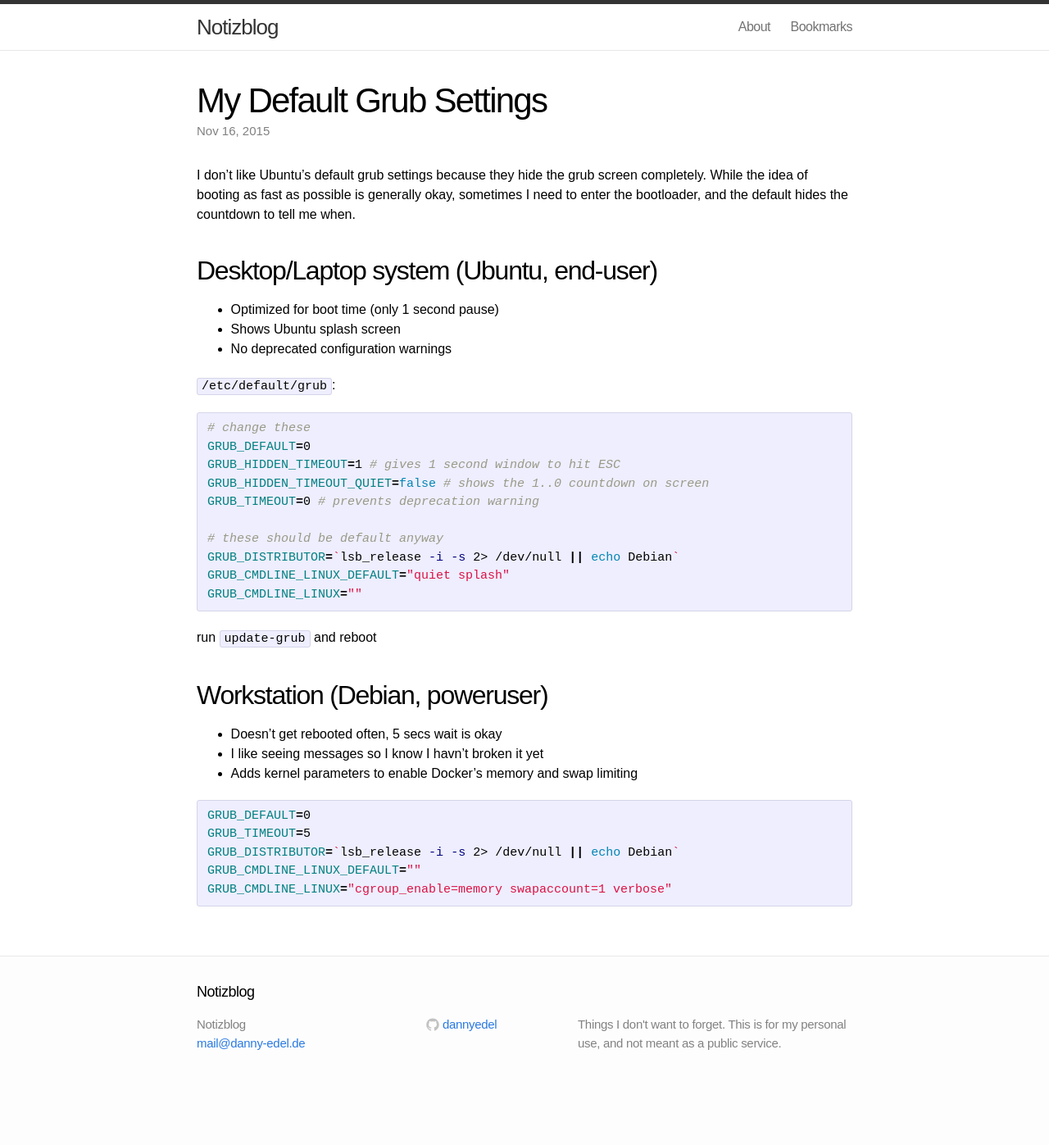
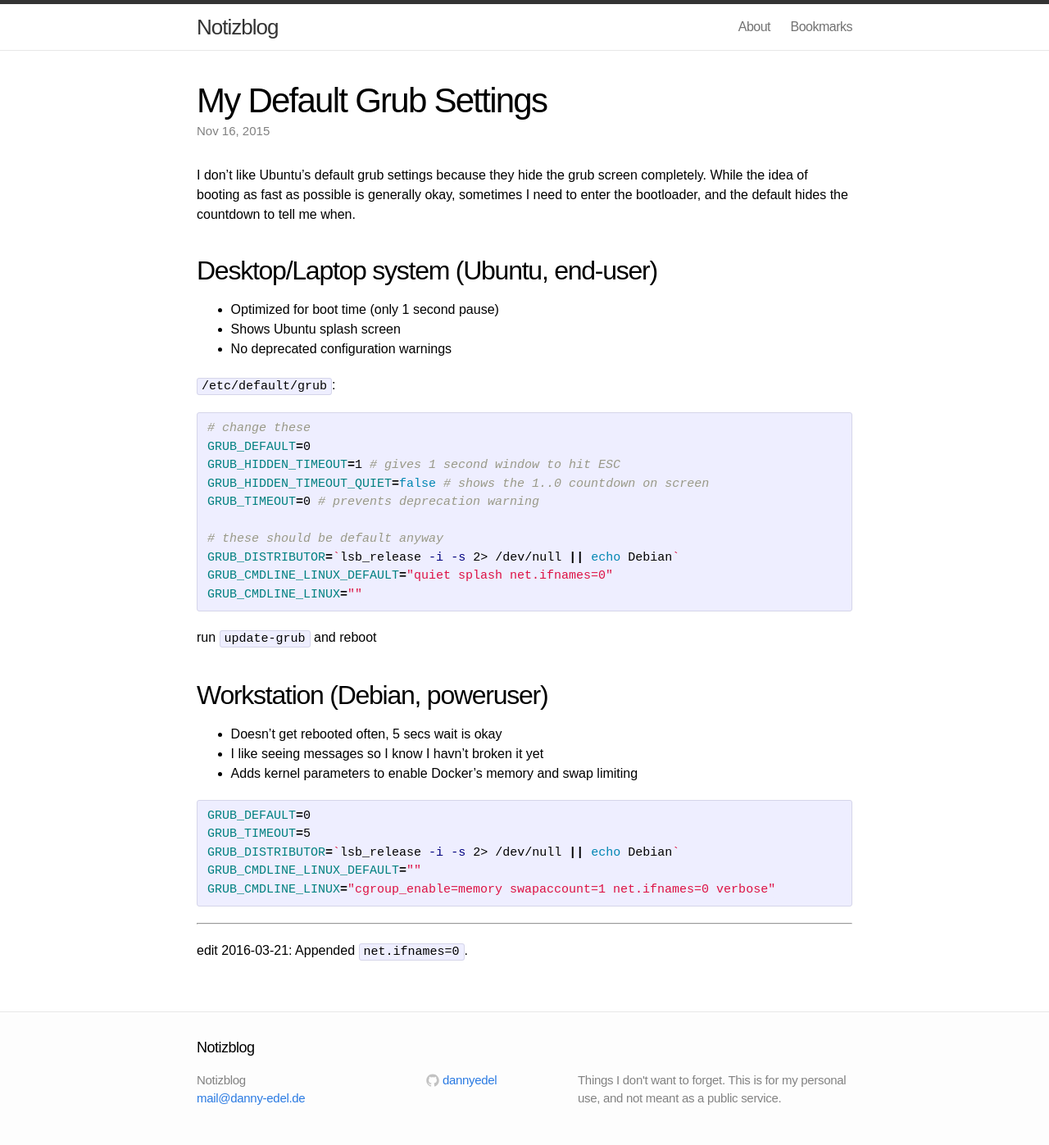
Before and after one commit to dannyedel/blog, a Jekyll site: the page built from _posts/2015-11-16-my-default-grub-settings.md, in a window 1280 px wide. Shown: the whole page at 82% size. Built offline with Jekyll 4.4.1, drawn with Linux system fonts in a browser that asks for light colours; before the commit the page ends 1329 px from its top, so only the background shows below that.

Commit message:
New post: predictable network interface names

````diff
--- a/_posts/2015-11-16-my-default-grub-settings.md
+++ b/_posts/2015-11-16-my-default-grub-settings.md
@@ -23,7 +23,7 @@ GRUB_TIMEOUT=0 # prevents deprecation warning
 
 # these should be default anyway
 GRUB_DISTRIBUTOR=`lsb_release -i -s 2> /dev/null || echo Debian`
-GRUB_CMDLINE_LINUX_DEFAULT="quiet splash"
+GRUB_CMDLINE_LINUX_DEFAULT="quiet splash net.ifnames=0"
 GRUB_CMDLINE_LINUX=""
 ```
 
@@ -40,5 +40,8 @@ GRUB_DEFAULT=0
 GRUB_TIMEOUT=5
 GRUB_DISTRIBUTOR=`lsb_release -i -s 2> /dev/null || echo Debian`
 GRUB_CMDLINE_LINUX_DEFAULT=""
-GRUB_CMDLINE_LINUX="cgroup_enable=memory swapaccount=1 verbose"
+GRUB_CMDLINE_LINUX="cgroup_enable=memory swapaccount=1 net.ifnames=0 verbose"
 ```
+
+-----
+edit 2016-03-21: Appended `net.ifnames=0`.
````
Also changed, not shown: _posts/2016-03-21-from-predictable-interface-names-to-eth0.md (added, +36 -0 lines).
